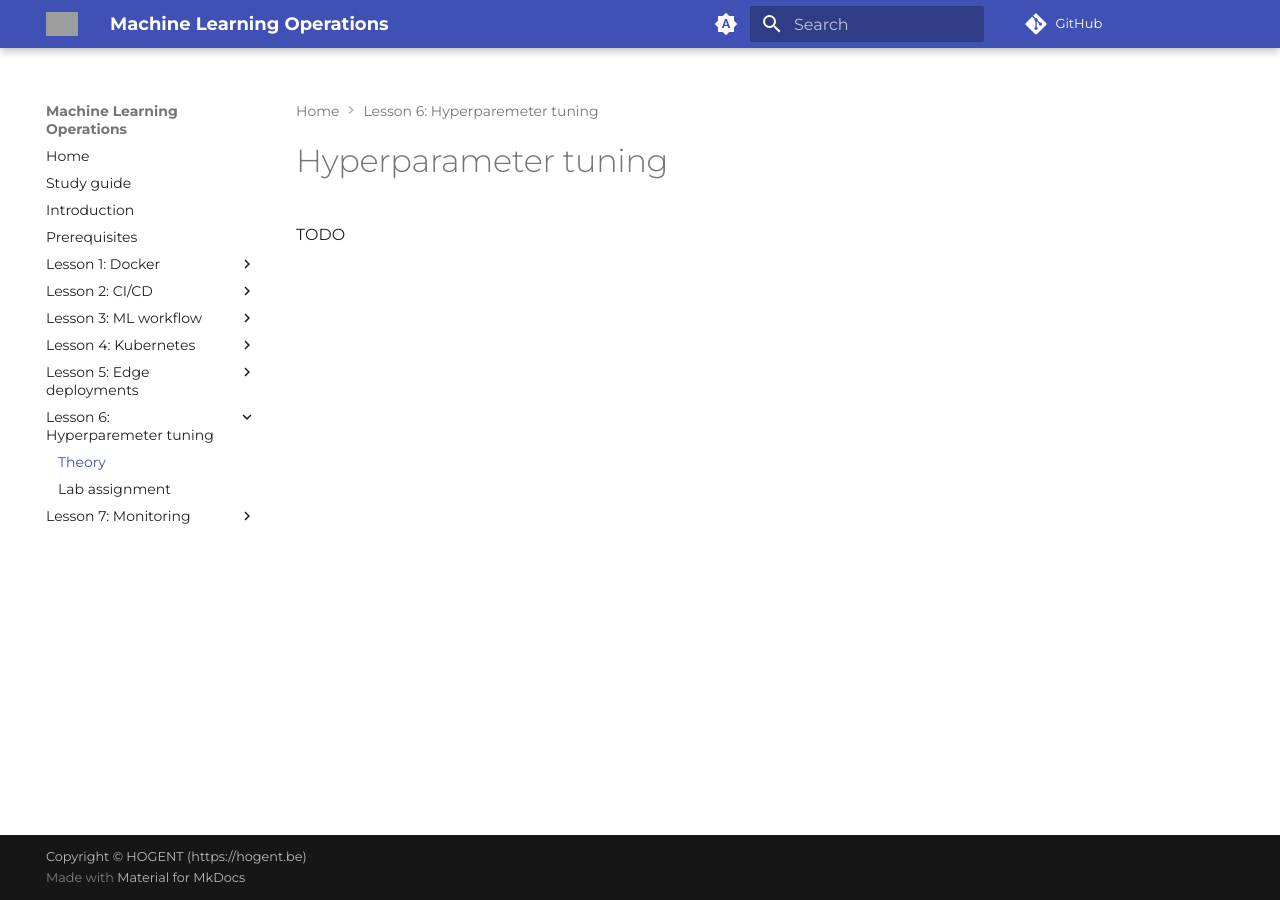
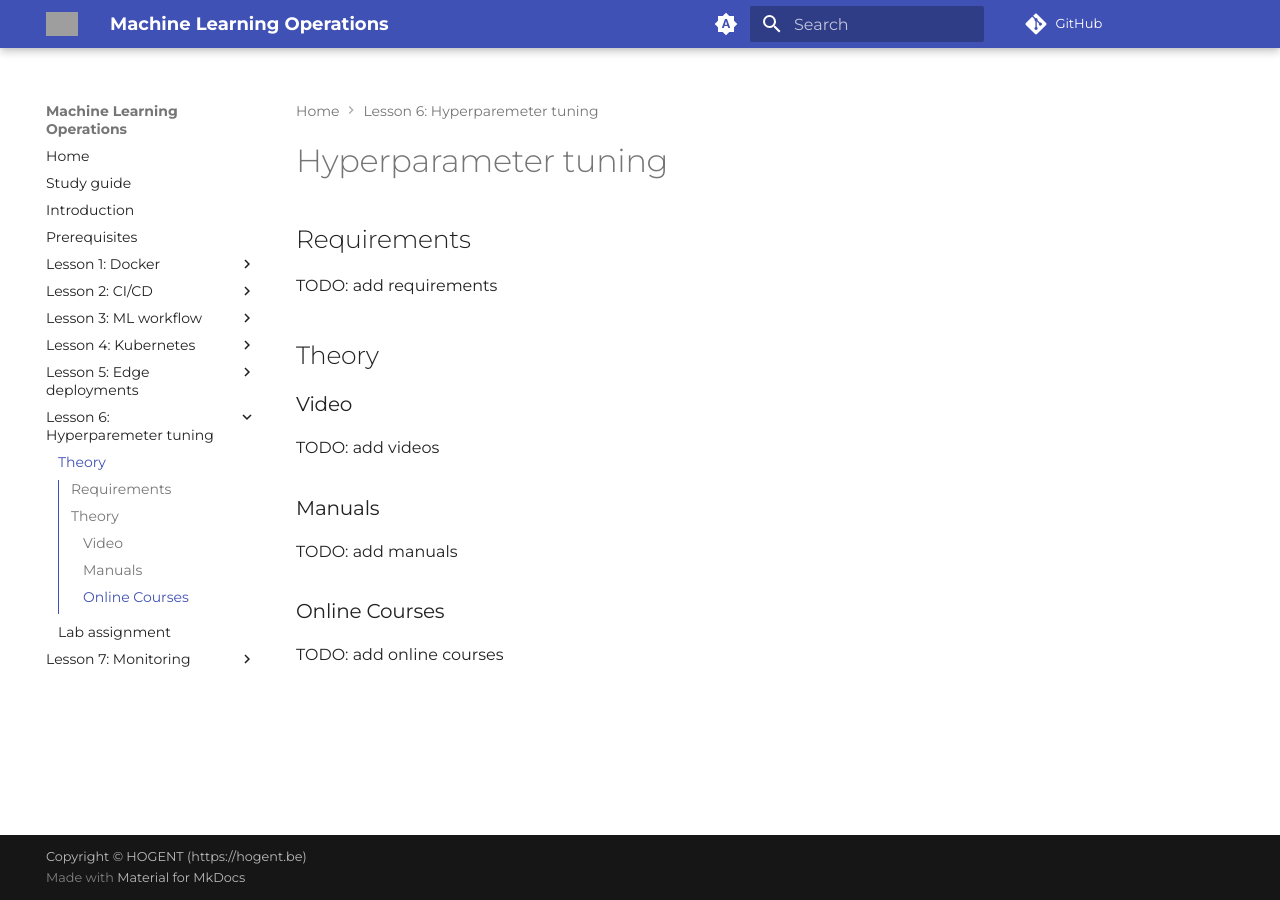
Before and after one commit to HOGENT-MLOps/mlops-slides, an MkDocs documentation site: the page built from docs/06-hyperparameter-tuning.md, in a window 1280 px wide. Built offline with MkDocs 1.6.1 and Material for MkDocs 9.7.7, drawn with Linux system fonts in a browser that asks for light colours; comment, search, counter and statistics services are not loaded; grey boxes are pictures that could not be loaded.

Commit message:
Add base structure for lesson 6

```diff
--- a/docs/06-hyperparameter-tuning.md
+++ b/docs/06-hyperparameter-tuning.md
@@ -1,3 +1,19 @@
 # Hyperparameter tuning
 
-TODO
+## Requirements
+
+TODO: add requirements
+
+## Theory
+
+### Video
+
+TODO: add videos
+
+### Manuals
+
+TODO: add manuals
+
+### Online Courses
+
+TODO: add online courses
```
